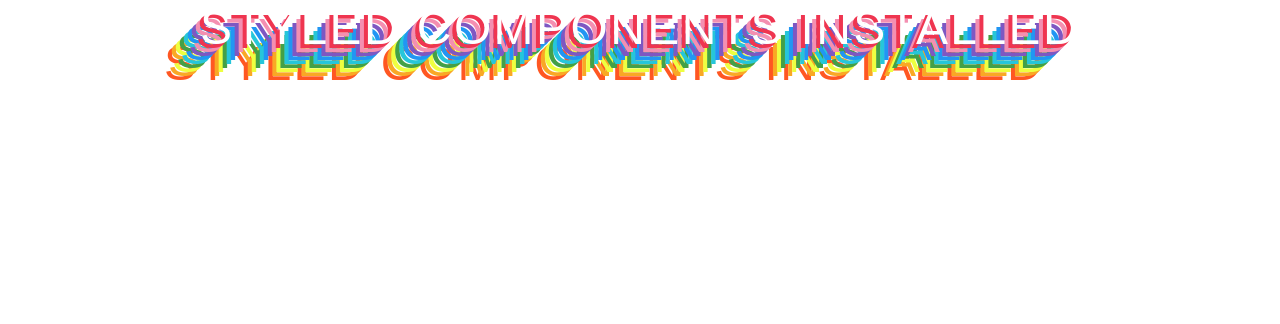
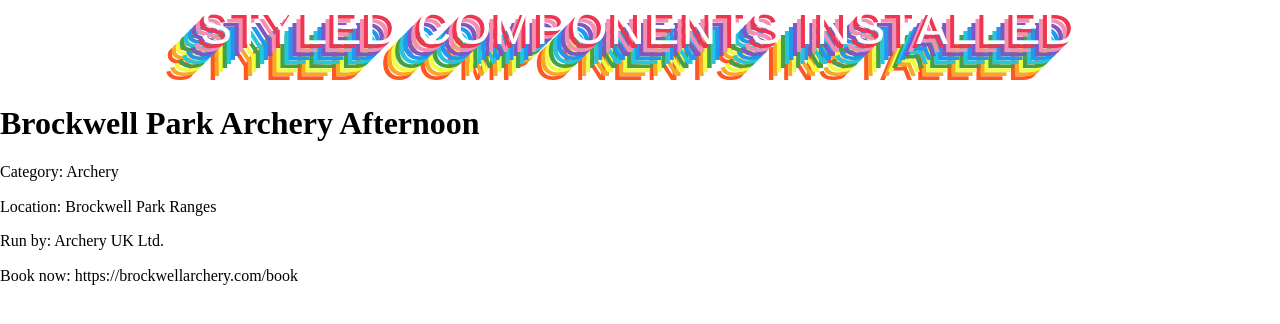
Before and after one commit to BlackMarlinSoftware/activityapp-frontend, a Next.js app: page / in a window 1280 px wide. Shown: the top 324 px of the page. Built offline with nearby package versions, Linux system fonts and the light colour scheme.

Commit message:
Add mock data and typings

```diff
--- a/src/assets/data.ts
+++ b/src/data.ts
@@ -1,4 +1,6 @@
-export const data: any = {
+import { Data } from './types';
+
+export const data: Data = {
   activities: [
     {
       id: 1,
--- a/src/pages/index.tsx
+++ b/src/pages/index.tsx
@@ -1,6 +1,7 @@
 import type { NextPage } from 'next';
 import Head from 'next/head';
 import Thing from '../components/MerricksDemoThing';
+import { data } from '../data';
 
 const Home: NextPage = () => (
   <div>
@@ -12,6 +13,15 @@
 
     <main>
       <Thing />
+      {data.activities.map((activity) => (
+        <div key={activity.id}>
+          <h1>{activity.name}</h1>
+          <p>Category: {activity.category.name}</p>
+          <p>Location: {activity.location.name}</p>
+          <p>Run by: {activity.host.name}</p>
+          <p>Book now: {activity.referral_url}</p>
+        </div>
+      ))}
     </main>
   </div>
 );
--- /dev/null
+++ b/src/types.ts
@@ -0,0 +1,56 @@
+export interface Host {
+  name: string;
+}
+
+export interface Category {
+  name: string;
+  parent_category?: Category;
+}
+
+export interface AgeRange {
+  name: string;
+}
+
+export interface Amenity {
+  name: string;
+}
+
+export interface Location {
+  name: string;
+  address: string | null;
+  postcode: string | null;
+  lat_long: string;
+  outdoors: boolean;
+  amenities: Amenity[];
+}
+
+export interface Accessibility {
+  name: string;
+  details: string;
+}
+
+export interface Media {
+  url: string;
+  caption: string | null;
+}
+
+export interface Activity {
+  id: number;
+  name: string;
+  description: string;
+  default_max_group_size: number;
+  referral_url: string | null;
+  referral_phone: string | null;
+  referral_email: string | null;
+  default_intensity: number;
+  host: Host;
+  category: Category;
+  age_ranges: AgeRange[];
+  location: Location;
+  accessibility: Accessibility[];
+  media: Media[];
+}
+
+export interface Data {
+  activities: Activity[];
+}
```
